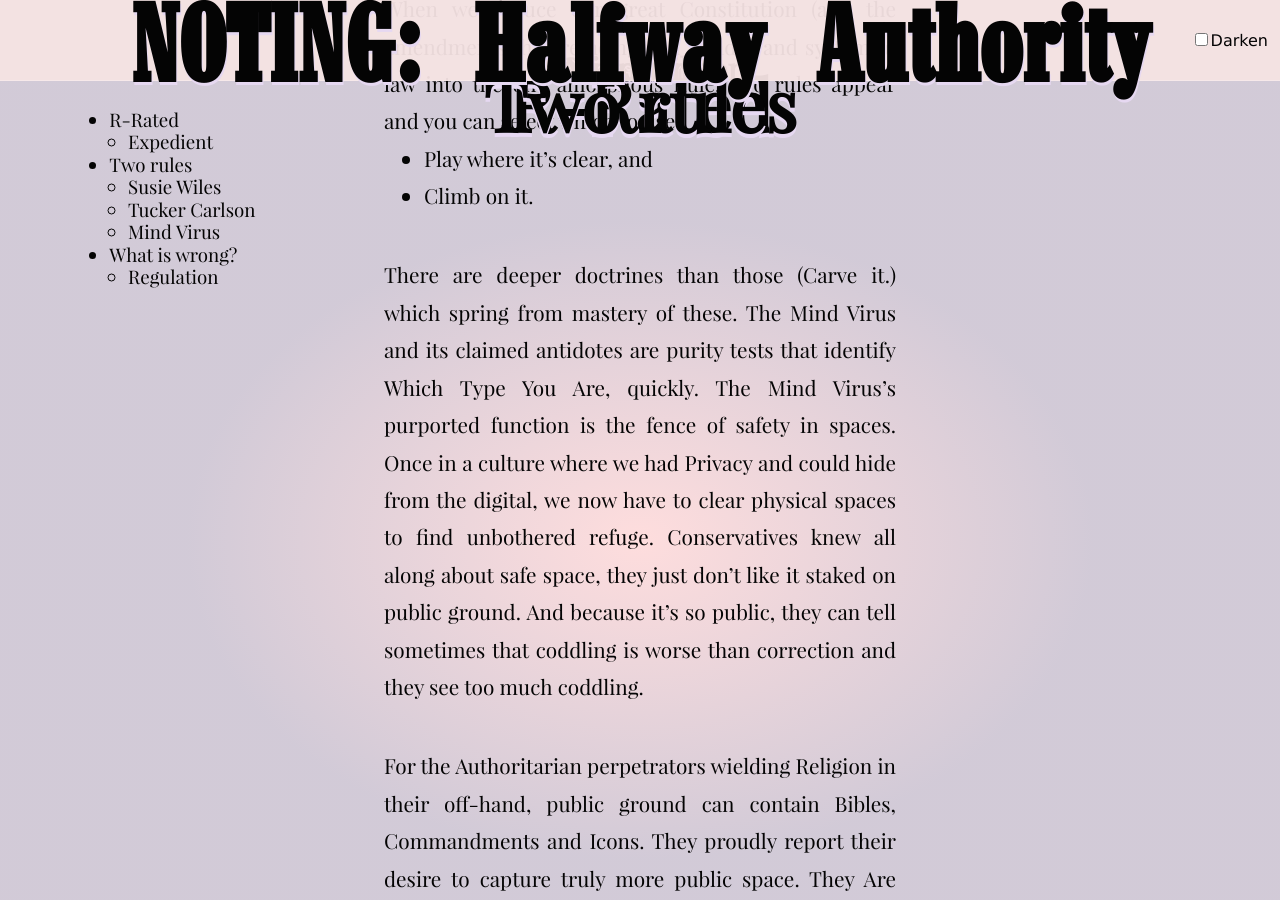
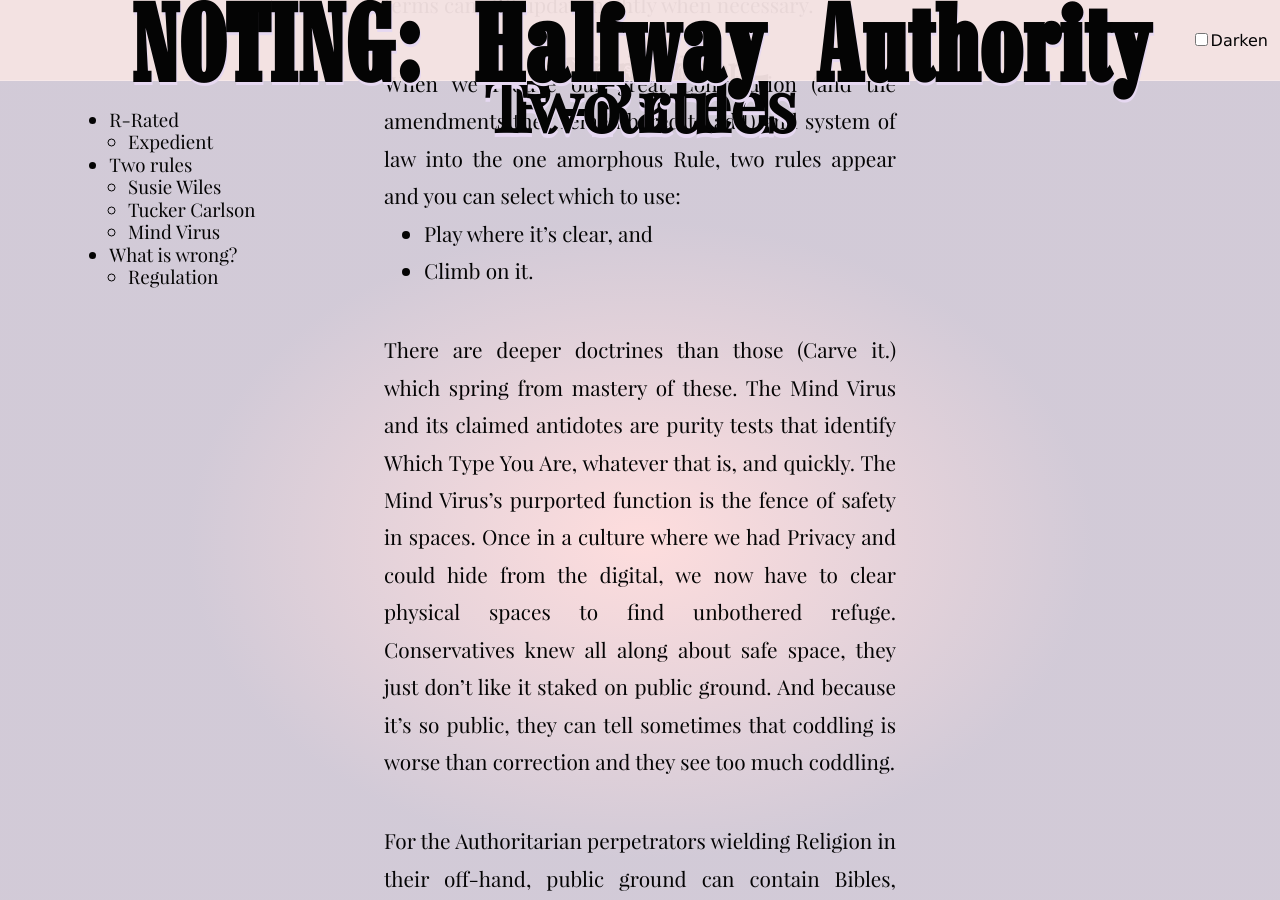
Before and after one commit to tiliv/antibody, a Jekyll site: the page built from docs/journal/autumn-Ryan-Halfway-Authority/index.md, in a window 1280 px wide and 900 px high, scrolled down 25110 px. Built offline with Jekyll 4.4.1, drawn with Linux system fonts in a browser that asks for light colours; some of the changed text lies outside the part shown.

Commit message:
Unpack a few phrases

```diff
--- a/docs/journal/autumn-Ryan-Halfway-Authority/index.md
+++ b/docs/journal/autumn-Ryan-Halfway-Authority/index.md
@@ -177,7 +177,7 @@ When we reduce our great Constitution (and the amendments they remembered to add
 - Play where it's clear, and
 - Climb on it.
 
-There are deeper doctrines than those (Carve it.) which spring from mastery of these. The Mind Virus and its claimed antidotes are purity tests that identify Which Type You Are, quickly. The Mind Virus's purported function is the fence of safety in spaces. Once in a culture where we had Privacy and could hide from the digital, we now have to clear physical spaces to find unbothered refuge. Conservatives knew all along about safe space, they just don't like it staked on public ground. And because it's so public, they can tell sometimes that coddling is worse than correction and they see too much coddling.
+There are deeper doctrines than those (Carve it.) which spring from mastery of these. The Mind Virus and its claimed antidotes are purity tests that identify Which Type You Are, whatever that is, and quickly. The Mind Virus's purported function is the fence of safety in spaces. Once in a culture where we had Privacy and could hide from the digital, we now have to clear physical spaces to find unbothered refuge. Conservatives knew all along about safe space, they just don't like it staked on public ground. And because it's so public, they can tell sometimes that coddling is worse than correction and they see too much coddling.
 
 For the Authoritarian perpetrators wielding Religion in their off-hand, public ground can contain Bibles, Commandments and Icons. They proudly report their desire to capture truly more public space. They Are Owed This Now, they say. They wouldn't have done this had you simply not existed in public first, of course. Talk about Terms you heard about too late...
 
```
Also changed, not shown: other parts of docs/journal/autumn-Ryan-Halfway-Authority/index.md (+1 -1 lines).
